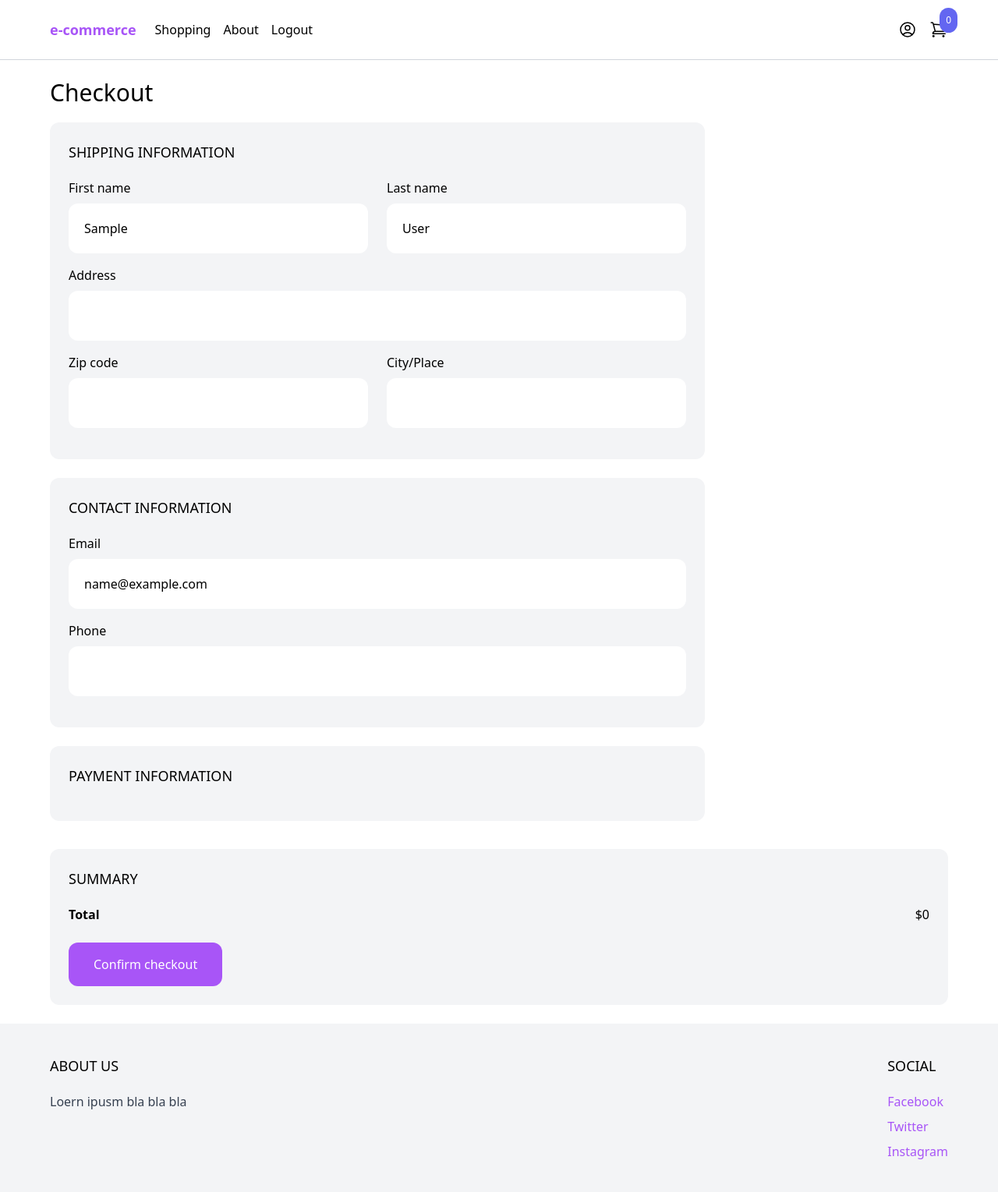
After one commit to mohammedashrafdagga/ecommerce, a Django app: page /cart/checkout/ in a window 1280 px wide. The commit adds this page. Shown: the whole page at 78% size. Run offline with Django 4.2, Linux system fonts and the light colour scheme; the visitor is signed in with stand-in values (Sample User, id 1); some libraries are stand-ins or nearby versions.

Commit message:
building cart and checkout page and functionality

```diff
--- a/cart/cart.py
+++ b/cart/cart.py
@@ -31,17 +31,27 @@ class Cart(object):
         if product_id in self.cart:
             del self.cart[product_id]
             self.save()
-    # to iter all item in cart session
 
     def __iter__(self):
+        ''' to iter all item in cart session '''
         for p in self.cart.keys():
             self.cart[str(p)]['product'] = Product.objects.get(pk=p)
 
-    # return all quantity in cart session
+        for item in self.cart.values():
+            item['total_price'] = item['product'].price * item['quantity']
+            yield item
+
     def __len__(self):
+        '''  return all quantity in cart session '''
         return sum(item['quantity'] for item in self.cart.values())
 
-    # to save item in cart session
     def save(self):
+        ''' to save item in cart session '''
         self.session[settings.CART_SESSION_ID] = self.cart
         self.session.modified = True
+
+    def get_total_cost(self):
+        ''' get total cost for all item in cart '''
+        for p in self.cart.keys():
+            self.cart[str(p)]['product'] = Product.objects.get(pk=p)
+        return sum(item['product'].price * item['quantity'] for item in self.cart.values())
--- /dev/null
+++ b/cart/templates/cart/checkout.html
@@ -0,0 +1,90 @@
+{% extends 'core/base.html' %}
+
+<!-- content  -->
+{% block content %}
+<div class="max-w-6xl mx-auto flex flex-wrap items-start py-6 px-6 xl:px-0">
+  <div class="products w-full lg:w-3/4">
+    <h1 class="mb-5 text-3xl">Checkout</h1>
+
+    <div class="w-full pr-6">
+      <div class="mb-6 p-6 bg-gray-100 rounded-xl">
+        <h2 class="mb-5 uppercase text-lg">Shipping information</h2>
+
+        <div class="flex space-x-6">
+          <div class="w-1/2 mb-4">
+            <label class="inline-block mb-2">First name</label>
+            <input
+              type="text"
+              class="w-full p-5 rounded-xl"
+              value="{{request.user.first_name}}"
+            />
+          </div>
+
+          <div class="w-1/2 mb-4">
+            <label class="inline-block mb-2">Last name</label>
+            <input
+              type="text"
+              class="w-full p-5 rounded-xl"
+              value="{{request.user.last_name}}"
+            />
+          </div>
+        </div>
+
+        <div class="mb-4">
+          <label class="inline-block mb-2">Address</label>
+          <input type="text" class="w-full p-5 rounded-xl" />
+        </div>
+
+        <div class="flex space-x-6">
+          <div class="w-1/2 mb-4">
+            <label class="inline-block mb-2">Zip code</label>
+            <input type="text" class="w-full p-5 rounded-xl" />
+          </div>
+
+          <div class="w-1/2 mb-4">
+            <label class="inline-block mb-2">City/Place</label>
+            <input type="text" class="w-full p-5 rounded-xl" />
+          </div>
+        </div>
+      </div>
+
+      <div class="mb-6 p-6 bg-gray-100 rounded-xl">
+        <h2 class="mb-5 uppercase text-lg">Contact information</h2>
+
+        <div class="mb-4">
+          <label class="inline-block mb-2">Email</label>
+          <input
+            type="email"
+            class="w-full p-5 rounded-xl"
+            value="{{request.user.email}}"
+          />
+        </div>
+
+        <div class="mb-4">
+          <label class="inline-block mb-2">Phone</label>
+          <input type="phone" class="w-full p-5 rounded-xl" />
+        </div>
+      </div>
+
+      <div class="mb-6 p-6 bg-gray-100 rounded-xl">
+        <h2 class="mb-5 uppercase text-lg">Payment information</h2>
+      </div>
+    </div>
+  </div>
+
+  <div class="summary w-full w-1/4 p-6 bg-gray-100 rounded-xl mt-3">
+    <h2 class="uppercase text-lg mb-5">Summary</h2>
+
+    <div class="mb-6 flex justify-between">
+      <span class="font-semibold">Total</span>
+      <span>${{cart.get_total_cost}}</span>
+    </div>
+
+    <a
+      href="#"
+      class="inline-block px-8 py-4 rounded-xl bg-purple-500 hover:bg-purple-700 text-white"
+      >Confirm checkout</a
+    >
+  </div>
+</div>
+{% endblock %}
--- a/cart/templates/cart/menu_cart.html
+++ b/cart/templates/cart/menu_cart.html
@@ -1,4 +1,4 @@
-<a href="#" id="menu-cart-button" class="relative"
+<a href="{% url 'cart:cart'  %}" id="menu-cart-button" class="relative"
   ><svg
     xmlns="http://www.w3.org/2000/svg"
     fill="none"
--- a/cart/urls.py
+++ b/cart/urls.py
@@ -1,7 +1,9 @@
 from django.urls import path
-from .views import add_to_cart
+from .views import add_to_cart, cart, checkout
 
 app_name = 'cart'
 urlpatterns = [
+    path('', cart, name='cart'),
     path('add-to-cart/<int:product_id>/', add_to_cart, name='add-to-cart'),
+    path('checkout/', checkout, name='checkout'),
 ]
--- a/cart/views.py
+++ b/cart/views.py
@@ -1,6 +1,7 @@
 from django.shortcuts import render
 from .cart import Cart
 from product.models import Product
+from django.contrib.auth.decorators import login_required
 
 
 # Create your views here.
@@ -9,3 +10,12 @@ def add_to_cart(request, product_id):
     cart.add(product_id)
 
     return render(request, 'cart/menu_cart.html')
+
+
+def cart(request):
+    return render(request, 'cart/cart.html')
+
+
+@login_required
+def checkout(request):
+    return render(request, 'cart/checkout.html')
--- a/core/templates/core/base.html
+++ b/core/templates/core/base.html
@@ -28,7 +28,7 @@
           </ul>
         </div>
         <div class="menu-right flex items-center space-x-4">
-          <a href="#">
+          <a href="{% url 'core:login' %}">
             <svg
               xmlns="http://www.w3.org/2000/svg"
               fill="none"
```
Also changed, not shown: cart/templates/cart/cart.html (added, +49 -0 lines), cart/templates/partials/cart_item.html (added, +28 -0 lines), product/templates/product/partials/product_item.html (+7 -1 lines).
